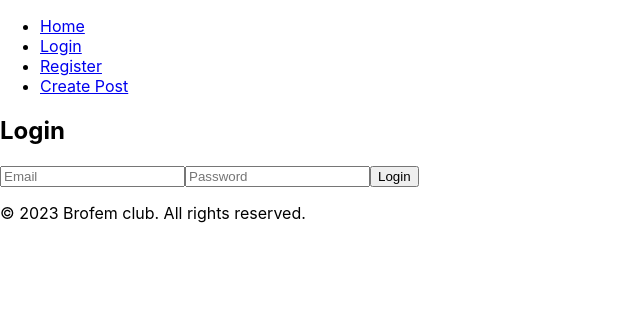
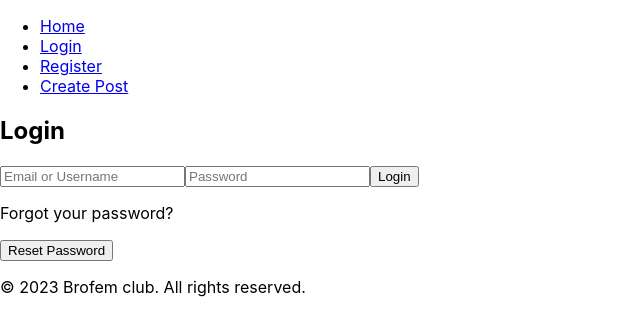
Before and after one commit to nyaliti/brofem-hub, a React (Create React App) app: page /login in a window 1280 px wide. Shown: the top 336 px of the page, without its empty margins (0-640 px from the left). Built offline with nearby package versions, Linux system fonts and the light colour scheme.

Commit message:
updated the login.js

```diff
--- a/src/components/Login.js
+++ b/src/components/Login.js
@@ -1,12 +1,19 @@
 import React, {useState} from 'react';
+import {useHistory} from 'react-router-dom';
 
 const Login = () => {
-  const [email, setEmail] = useState('');
+  const [emailOrUsername, setEmailOrUsername] = useState('');
   const [password, setPassword] = useState('');
+  const history = useHistory();
 
   const handleLogin = (e) => {
     e.preventDefault();
     // Implement login logic
+  };
+
+  const handleForgotPassword = () => {
+    // Navigate to the password reset page
+    history.push('/reset-password');
   };
 
   return (
@@ -14,19 +21,25 @@ const Login = () => {
       <h2>Login</h2>
       <form onSubmit={handleLogin}>
         <input
-          type="email"
-          placeholder="Email"
-          value={email}
-          onChange={(e) => setEmail(e.target.value)}
+          type="text"
+          placeholder="Email or Username"
+          value={emailOrUsername}
+          onChange={(e) => setEmailOrUsername(e.target.value)}
+          required
         />
         <input
           type="password"
           placeholder="Password"
           value={password}
           onChange={(e) => setPassword(e.target.value)}
+          required
         />
         <button type="submit">Login</button>
       </form>
+      <div className="forgot-password">
+        <p>Forgot your password?</p>
+        <button onClick={handleForgotPassword}>Reset Password</button>
+      </div>
     </div>
   );
 };
```
